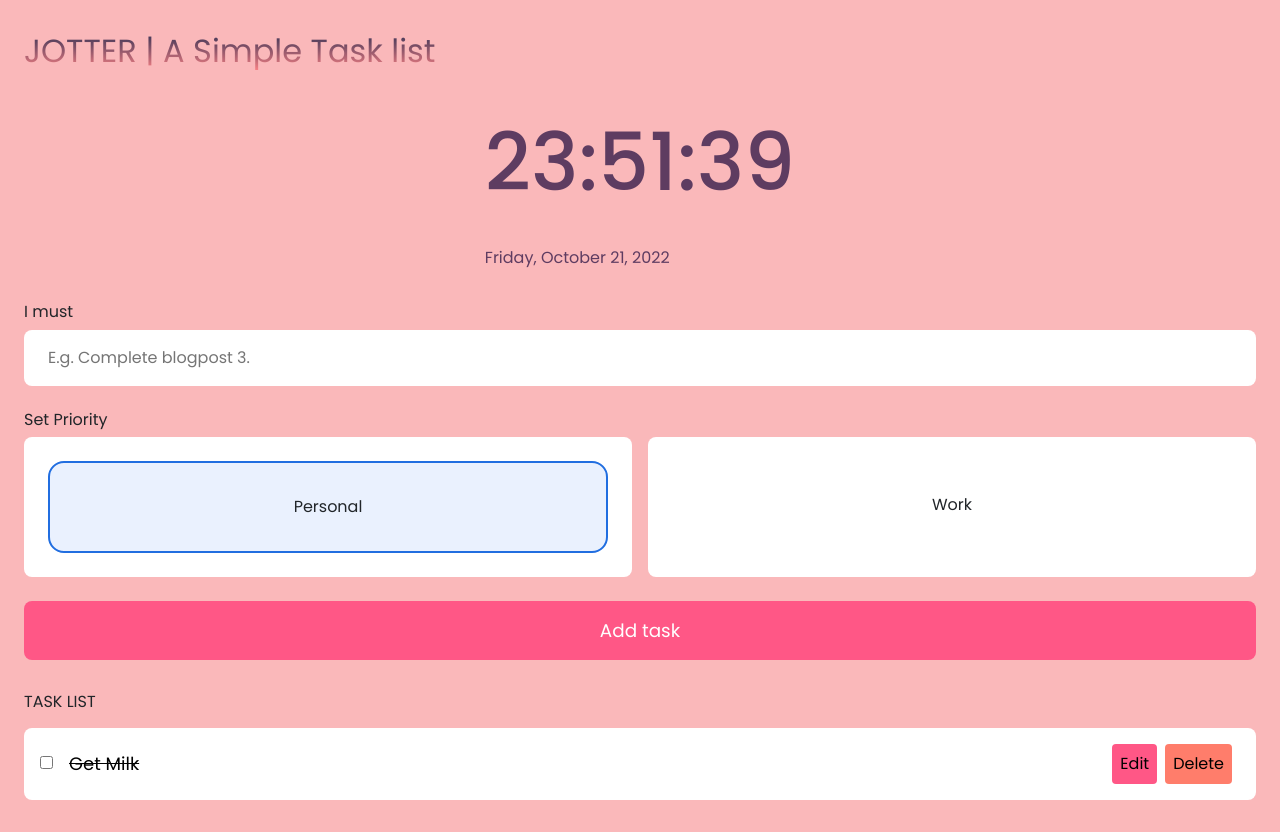
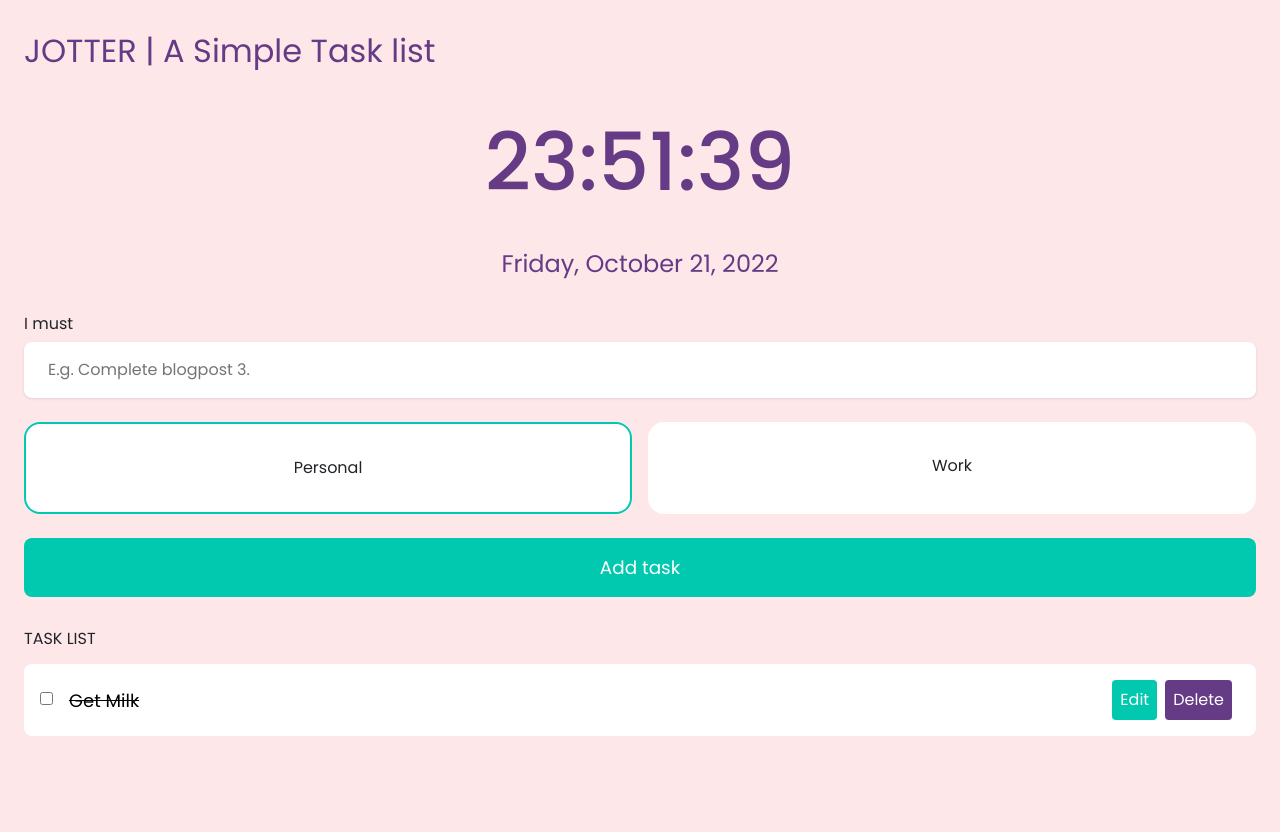
Before and after one commit to Zeenuxo/jotter, a website: page index.html in a window 1280 px wide. After the commit the page ends 800 px from the top, so only its background shows below. Drawn offline with nearby package versions, Linux system fonts and the light colour scheme.

Commit message:
root global variables defined

```diff
--- a/index.html
+++ b/index.html
@@ -50,7 +50,6 @@
 
 
         <!-- Select Task Priority -->
-        <h3>Set Priority </h3>
         <div class="priority">
 
         <label class="prior">
--- a/style.css
+++ b/style.css
@@ -1,14 +1,12 @@
 /*Google Fonts */
 @import url('https://fonts.googleapis.com/css2?family=Poppins:wght@300;400;500;600&display=swap');
 
-root{
-    --primary: #EA40A4;
-    --personal:#3a82ee;
-    --work: cyan;
-    --light: #eee;
-    --dark: #313154;
-    --grey: #888;
-    --delete:  #ff5b57;
+:root{
+
+    --bg: #fde7e8;
+    --text: #17181e;
+    --light: #00c9b0;
+    --dark:  #653b85;
     --shadow: 0 1px 3px rgba(0,0,0,0.1);
 }
 
@@ -21,7 +19,7 @@ root{
 
 }
 
-/* Reset borders of input and button elements */
+/* Reset borders of input, radio button. checkbox, buttons*/
 input:not([type="radio"]):not([type="checkbox"]), button {
     appearance: none;
     border: none;
@@ -33,7 +31,7 @@ input:not([type="radio"]):not([type="checkbox"]), button {
 } */
 
 body{
-    background-color: #fab8ba;
+    background-color: var(--bg);
 }
 
 section{
@@ -49,13 +47,6 @@ h3 {
     margin-bottom: 0.5rem;
 }
 
-h4 {
-    color: var(--grey);
-    font-size: 0.8rem;
-    font-weight: 700;
-    margin-bottom: 0.5rem;
-}
-
 
 
 
@@ -63,7 +54,7 @@ h4 {
 
 
 .intro h3{
-    background: -webkit-linear-gradient(#313154 0%, #f68084);
+    background: -webkit-linear-gradient(#00c9b0 0%, #653b85 1%);
     font-size: 2em;
     -webkit-background-clip: text;
     -webkit-text-fill-color: transparent;
@@ -74,7 +65,7 @@ h4 {
     display: block;
     width: 100%;
     padding: 1rem 1.5rem;
-    color: var(--dark);
+    color: var(--text);
     background-color: #FFF;
     border-radius: 0.5rem;
     box-shadow: var(--shadow);
@@ -98,11 +89,9 @@ h4 {
 .priority label {
     display: inline-block;
     background-color: #fff;
-    border-radius: 0.5rem;
+    border-radius: 1rem;
     justify-content: center;
     align-items: center;
-    padding: 1.5rem;
-    box-shadow: var(--shadow);
     cursor: pointer;
 }
 
@@ -132,28 +121,25 @@ h4 {
 
 .prior input[type="radio"]:checked + .prior-content:after {
     content: "";
-    position: absolute;
-    background: #216fe0;
-    transition: ease-in 0.3s;
 }
 
 
 .prior input[type="radio"]:checked + .prior-content {
-    border: 2px solid #216ee0;
-    background: #eaf1fe;
+    border: 2px solid var(--light);
+    background: #fff;
     transition: ease-in 0.3s;
 }
 
 
 
-
+/* Add Task Button */
 .taskui input[type="submit"] {
     display: block;
     width: 100%;
     font-size: 1.15rem;
     padding: 1rem 1.15rem;
     color: #ffff;
-    background-color: #FF5786;
+    background-color: var(--light);
     border-radius: 0.5rem;
     transition: 0.2s ease-in-out;
 }
@@ -188,7 +174,6 @@ h4 {
 }
 
 .taskcontent{
-    color: var(--dark);
     font-size: 1.125rem;
 }
 
@@ -212,12 +197,17 @@ opacity: 0.75;
 }
 
 
+
+
+/* Task Button - Edit & Delete */
 .taskbuttons .edit{
-    background-color: #FF5786;
+    color: #fff;
+    background-color: var(--light);
 }
 
 .taskbuttons .delete{
-    background-color: #FF7D6B;
+    color: #fff;
+    background-color: var(--dark);
 }
 
 .done input{
@@ -230,15 +220,17 @@ opacity: 0.75;
 /* DYNAMIC TIME & DATE */
 .timedate{
     display: grid;
-    justify-content: center;
+    justify-items: center;
 }
 
 .time {
-    color: #5E3C61;
+    color: var(--dark);
     font-size: 5rem;
     font-weight: 500;
 }
 
 .date {
-    color: #5E3C61;
+    color: var(--dark);
+    font-size: 1.5rem;
+    font-weight: 400;
 }
```
Lines whose indentation alone changed are shown as unchanged.
